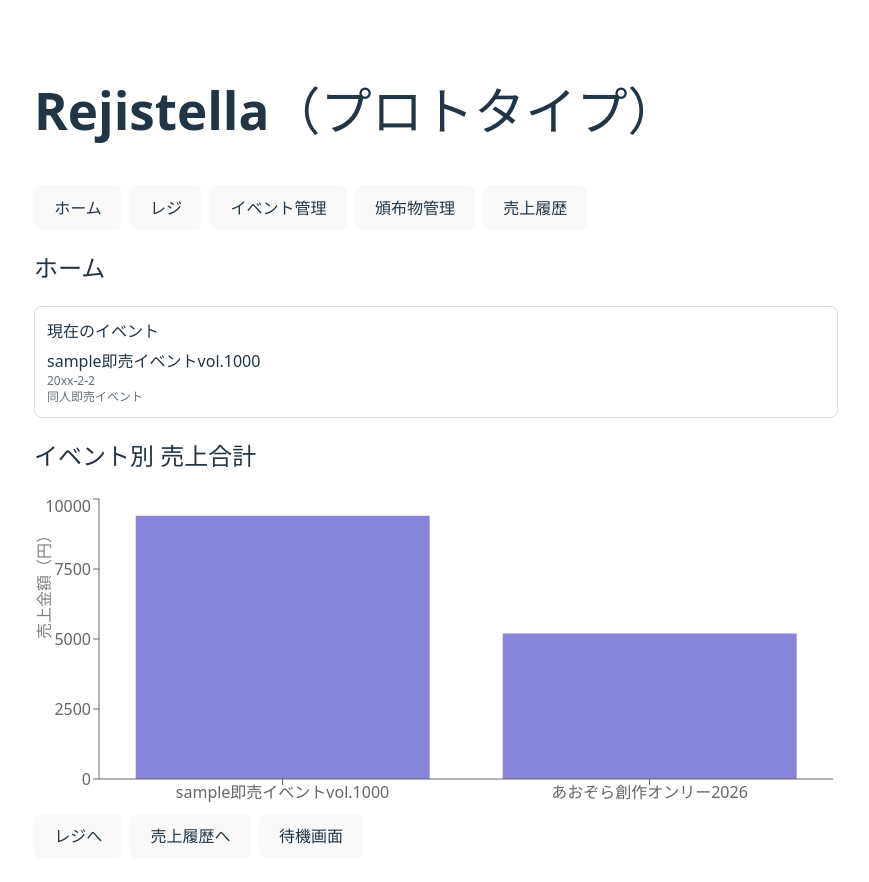
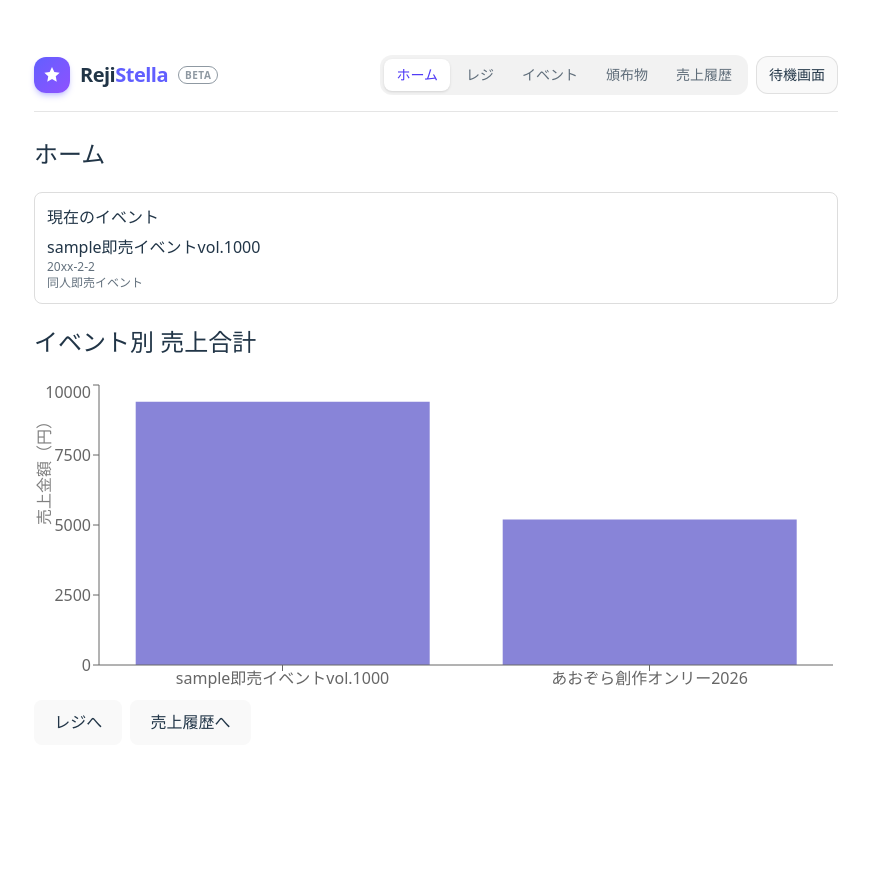
Before and after one commit to kei5o55/register, a React (Vite) app: page / in a window 1280 px wide. Shown: the top 882 px of the page, without its empty margins (204-1073 px from the left). After the commit the page ends 800 px from the top, so only its background shows below. Built offline with nearby package versions, Linux system fonts and the light colour scheme.

Commit message:
fix: 全体デザインのリファクトなど
一旦AIにたたき台出させた状態

```diff
--- a/src/App.tsx
+++ b/src/App.tsx
@@ -26,6 +26,7 @@ import { EventListScreen } from "./components/EventListScreen";
 import { EventHistoryScreen } from "./components/EventHistoryScreen";
 import { EventDetailScreen } from "./components/EventDetailScreen";
 import { EventSettingScreen } from "./components/EventSettingScreen";
+import { StandbyScreen } from "./components/StandbyScreen";
 
 
 type SaleItem = {//販売された商品の情報を表す型
@@ -36,6 +37,15 @@ type SaleItem = {//販売された商品の情報を表す型
 };
 
 type Screen = "home" | "register" | "history" | "saleDetail" | "items" | "events" | "eventHistory" | "eventDetail" | "eventSetting";//画面の種類を定義
+
+// ヘッダーのナビ項目（match に含まれる画面を表示中ならアクティブ表示）
+const NAV_ITEMS: { label: string; screen: Screen; match: Screen[] }[] = [
+  { label: "ホーム", screen: "home", match: ["home"] },
+  { label: "レジ", screen: "register", match: ["register"] },
+  { label: "イベント", screen: "events", match: ["events", "eventHistory", "eventDetail", "eventSetting"] },
+  { label: "頒布物", screen: "items", match: ["items"] },
+  { label: "売上履歴", screen: "history", match: ["history", "saleDetail"] },
+];
 
 
 function App() {
@@ -55,6 +65,7 @@ function App() {
   const currentEventId = selectedCurrentEventId ?? events[0]?.id ?? null;
   const [bundles, setBundles] = useState<Bundle[]>(initialBundles);
   const [bundleCart, setBundleCart] = useState<BundleCartItem[]>([]);
+  const [isStandby, setIsStandby] = useState(false);// 待機画面をオーバーレイ表示中か
 
   const selectedEventForSetting =events.find((e) => e.id === selectedEventIdForSetting) ?? null;
 
@@ -564,15 +575,57 @@ const handleCheckout = () => {// チェックアウト処理（在庫チェッ
 
   return (
     <div className="mx-auto max-w-[900px] p-4">
-      <header className="mb-4 flex flex-wrap items-center justify-between gap-3">
-        <h1>Rejistella（プロトタイプ）</h1>
-        <nav className="flex flex-nowrap gap-2">
-          <button onClick={() => setScreen("home")}>ホーム</button>
-          <button onClick={() => setScreen("register")}>レジ</button>
-          <button onClick={() => setScreen("events")}>イベント管理</button>
-          <button onClick={() => setScreen("items")}>頒布物管理</button>
-          <button onClick={() => setScreen("history")}>売上履歴</button>
-        </nav>
+      <header className="mb-6 flex flex-wrap items-center justify-between gap-x-4 gap-y-3 border-b border-black/10 pb-4 dark:border-white/10">
+        <button
+          type="button"
+          onClick={() => setScreen("home")}
+          className="flex items-center gap-2.5 border-0 bg-transparent p-0"
+          aria-label="ホームへ"
+        >
+          <span className="grid size-9 place-items-center rounded-xl bg-gradient-to-br from-indigo-500 to-violet-500 text-white shadow-md shadow-indigo-500/30">
+            <svg viewBox="0 0 24 24" className="size-5" fill="currentColor" aria-hidden="true">
+              <path d="M12 2.5l2.8 5.9 6.4.8-4.7 4.4 1.2 6.4L12 16.9 6.3 20l1.2-6.4-4.7-4.4 6.4-.8z" />
+            </svg>
+          </span>
+          <h1 className="m-0 text-xl font-bold tracking-tight">
+            Reji<span className="text-indigo-500">Stella</span>
+          </h1>
+          <span className="rounded-full border border-current px-1.5 text-[10px] leading-4 font-semibold tracking-wider uppercase opacity-50">
+            beta
+          </span>
+        </button>
+
+        <div className="flex items-center gap-2">
+          <nav className="flex flex-nowrap gap-1 overflow-x-auto rounded-xl bg-black/5 p-1 dark:bg-white/10">
+            {NAV_ITEMS.map((nav) => {
+              const active = nav.match.includes(screen);
+              return (
+                <button
+                  key={nav.screen}
+                  type="button"
+                  onClick={() => setScreen(nav.screen)}
+                  aria-current={active ? "page" : undefined}
+                  className={`rounded-lg border-0 px-3 py-1.5 text-sm whitespace-nowrap transition ${
+                    active
+                      ? "bg-white font-semibold text-indigo-600 shadow-sm dark:bg-[#1a1a1a] dark:text-indigo-300"
+                      : "bg-transparent opacity-70 hover:opacity-100"
+                  }`}
+                >
+                  {nav.label}
+                </button>
+              );
+            })}
+          </nav>
+
+          <button
+            type="button"
+            onClick={() => setIsStandby(true)}
+            className="rounded-xl border border-black/10 px-3 py-2 text-sm whitespace-nowrap dark:border-white/15"
+            title="待機画面を表示"
+          >
+            待機画面
+          </button>
+        </div>
       </header>
 
       {screen === "home" && (
@@ -712,6 +765,10 @@ const handleCheckout = () => {// チェックアウト処理（在庫チェッ
               onBack={back}
             />
           )}
+
+      {isStandby && (
+        <StandbyScreen currentEvent={currentEvent} onClose={() => setIsStandby(false)} />
+      )}
     </div>
 
   );
--- a/src/components/HomeScreen.tsx
+++ b/src/components/HomeScreen.tsx
@@ -2,11 +2,9 @@
 // eventのホーム画面コンポーネント
 // 現在のイベント情報やイベント別売上合計グラフを表示する
 
-import { useState } from "react";
 import type { Sale,Event } from "../logic/types";
 import { buildEventSalesChart } from "../logic/eventSalesChart";
 import { EventSalesBarChart } from "./EventSalesBarChart";
-import { StandbyScreen } from "./StandbyScreen";
 
 
 type HomeProps = {
@@ -20,7 +18,6 @@ type HomeProps = {
 
 export function HomeScreen({ sales,events,currentEvent,onGoRegister, onGoHistory,onGoEvents}: HomeProps) {
   const chartData = buildEventSalesChart(sales, events);
-  const [isStandby, setIsStandby] = useState(false);
   return (
     <div>
       <h2>ホーム</h2>
@@ -52,12 +49,7 @@ export function HomeScreen({ sales,events,currentEvent,onGoRegister, onGoHistory
           レジへ
         </button>
         <button onClick={onGoHistory}>売上履歴へ</button>
-        <button onClick={() => setIsStandby(true)}>待機画面</button>
       </div>
-
-      {isStandby && (
-        <StandbyScreen currentEvent={currentEvent} onClose={() => setIsStandby(false)} />
-      )}
     </div>
   );
 }
--- a/src/components/StandbyScreen.tsx
+++ b/src/components/StandbyScreen.tsx
@@ -21,7 +21,6 @@ export function StandbyScreen({ currentEvent, onClose }: StandbyProps) {
       }}
       className="fixed inset-0 z-50 flex cursor-pointer flex-col items-center justify-center gap-4 bg-[#111] text-white"
     >
-      <div className="text-4xl font-bold">Rejistella</div>
       {currentEvent && <div className="text-xl opacity-80">{currentEvent.name}</div>}
       <div className="text-sm opacity-60">画面をタップするとレジに戻ります</div>
     </div>
--- a/src/index.css
+++ b/src/index.css
@@ -22,7 +22,8 @@
   }
 
   #root {
-    @apply mx-auto max-w-[900px] p-8;
+    /* body が flex のため w-full がないと中身の幅に縮み、画面ごとに横幅が変わる */
+    @apply mx-auto w-full max-w-[900px] p-8;
   }
 
   h1 {
```
